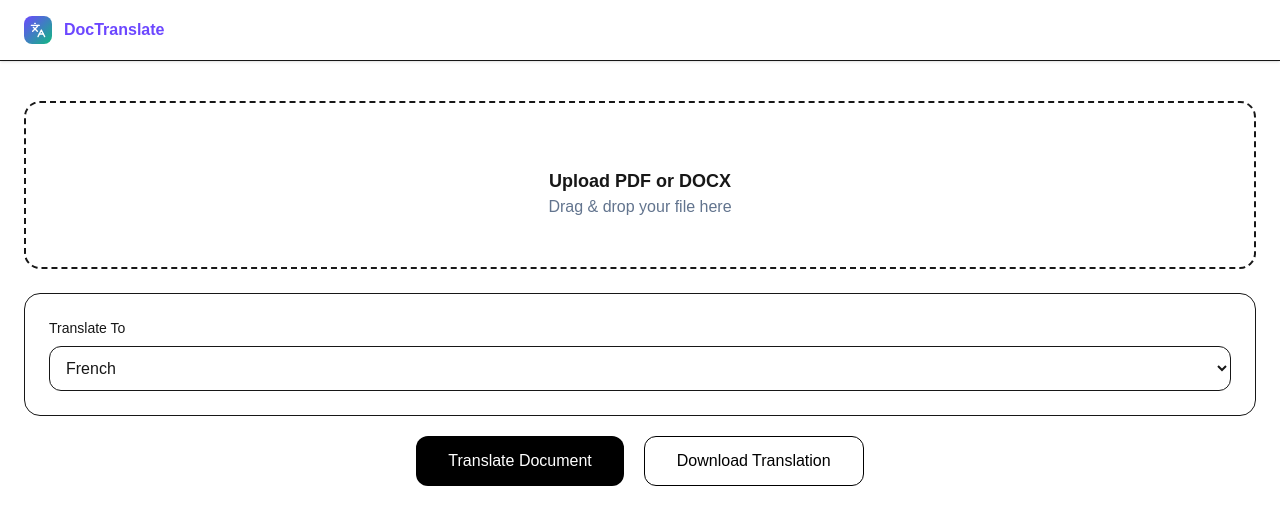
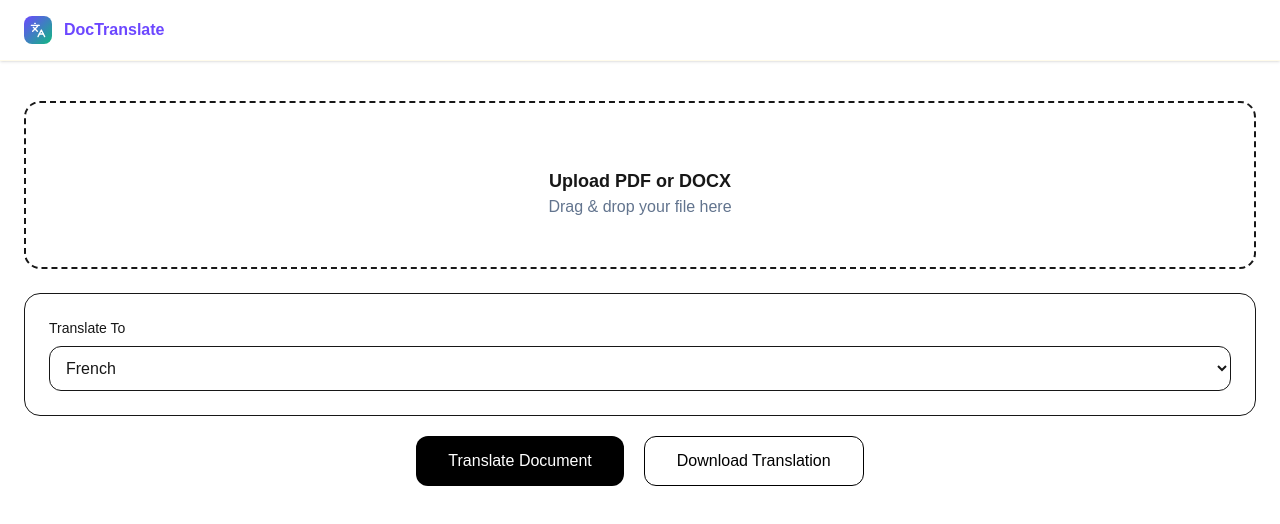
Before and after one commit to Babithkp/docTranslator, a Next.js app: page / in a window 1280 px wide. Shown: the top 524 px of the page. Built offline with nearby package versions, Linux system fonts and the light colour scheme.

Commit message:
changed border color

```diff
--- a/app/components/Header.tsx
+++ b/app/components/Header.tsx
@@ -1,6 +1,6 @@
 import { Languages } from "lucide-react";export default function Header() {
   return (
-    <header className="bg-white border-b border-border px-6 py-4 flex items-center gap-3 shadow-sm">
+    <header className="bg-white border-b border-border px-6 py-4 flex items-center gap-3 shadow-sm border-amber-50">
       <div
         className="p-1.5 rounded-lg"
         style={{ background: "linear-gradient(135deg, #6c47ff, #10b981)" }}
--- a/app/page.tsx
+++ b/app/page.tsx
@@ -8,13 +8,18 @@ import DocumentViewer from "./components/DocumentViewer";
 
 export default function Home() {
   const [file, setFile] = useState<File | null>(null);
-  const [translated, setTranslated] = useState(false);
+  // const [translated, setTranslated] = useState(false);
   const [translatedFile, setTranslatedFile] = useState<File | null>(null);
   const [isLoading, setIsLoading] = useState(false);
   const [lang, setLang] = useState("French");
 
   const translateDocx = async () => {
     if (!file) return;
+    if (
+      file.type !==
+      "application/vnd.openxmlformats-officedocument.wordprocessingml.document"
+    )
+      return;
     setIsLoading(true);
 
     const formData = new FormData();
@@ -33,7 +38,7 @@ export default function Home() {
     setIsLoading(false);
   };
 
-  const downloadFileHander = () =>{
+  const downloadFileHander = () => {
     const url = URL.createObjectURL(translatedFile as Blob);
 
     const a = document.createElement("a");
@@ -45,7 +50,7 @@ export default function Home() {
     a.click();
 
     URL.revokeObjectURL(url);
-  }
+  };
 
   const handleFileUpload = async (selectedFile: File) => {
     setFile(selectedFile);
@@ -60,7 +65,7 @@ export default function Home() {
 
         <LanguageSelector setLang={setLang} />
 
-        <div className="flex justify-center gap-5 mt-5" >
+        <div className="flex justify-center gap-5 mt-5">
           {isLoading ? (
             "loading..."
           ) : (
```
